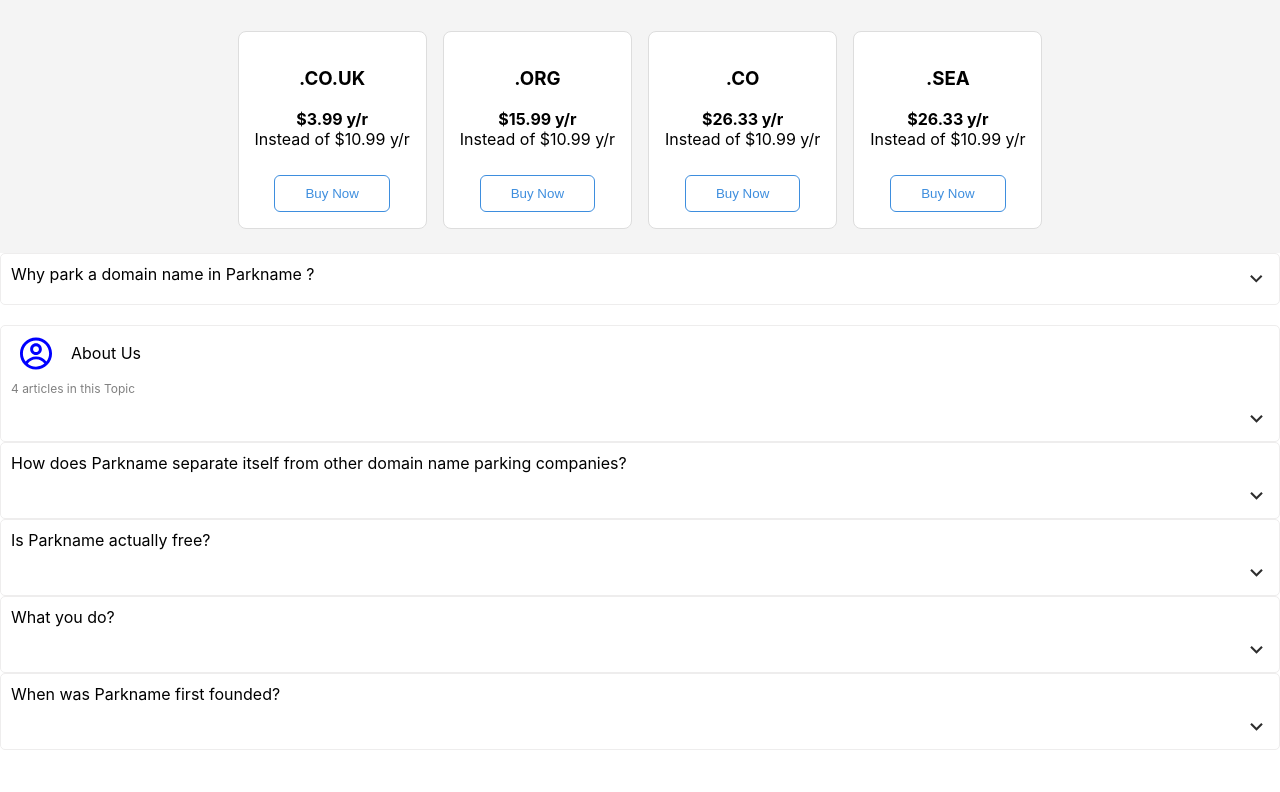
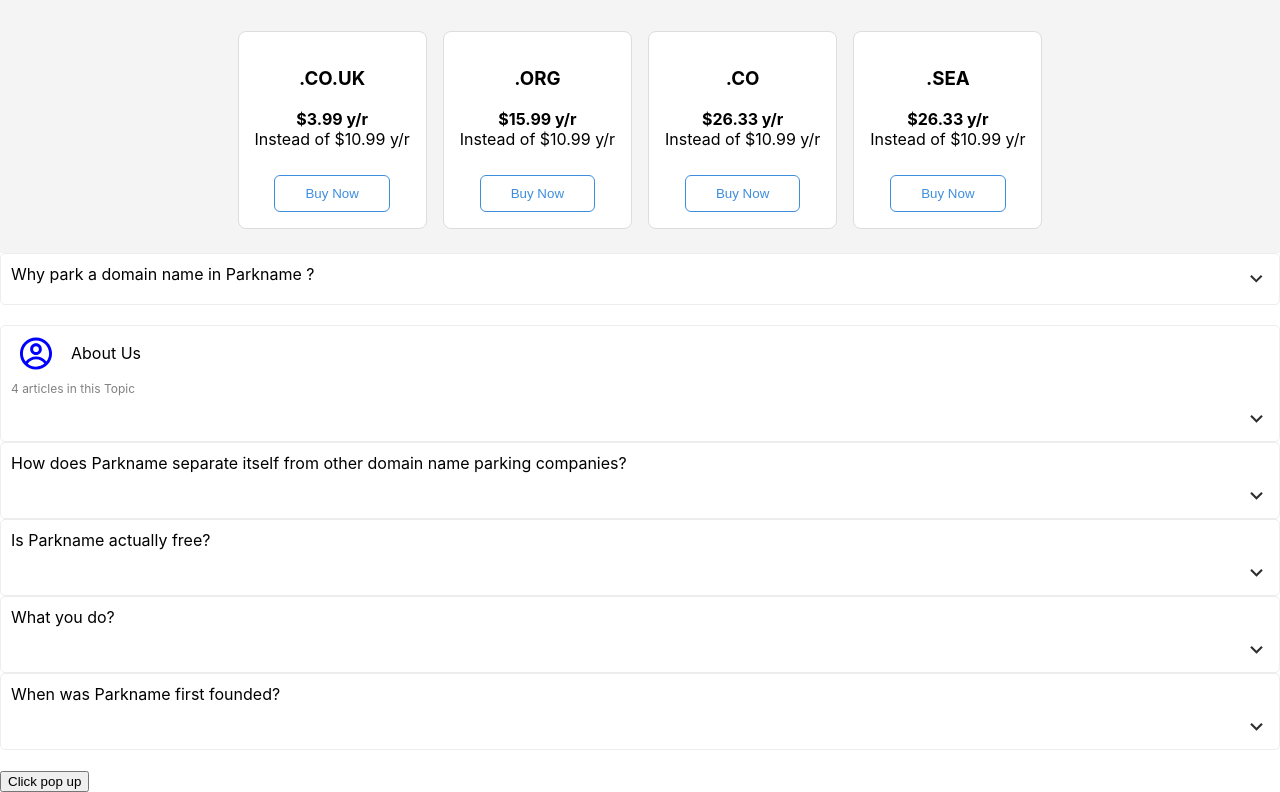
Before and after one commit to FestaMazreku/react-js, a React (Create React App) app: page / in a window 1280 px wide. Shown: the part 1817-2609 px from the top of the page. Before the commit the page ends 2587 px from the top, so only its background shows below. Built offline with nearby package versions, Linux system fonts and the light colour scheme.

Commit message:
Working on the third task

```diff
--- a/src/App.js
+++ b/src/App.js
@@ -4,6 +4,7 @@
 import Tab from "./components/tab";
 import ToggleText from "./components/usestate";
 import Toggle from "./components/usestate2";
+import Popup from "./components/Popup";
 
 function App() {
   const cardData = [
@@ -102,6 +103,7 @@
       <br></br>
       <Toggle />
       <br></br>
+      <Popup />
     </div>
   );
 }
--- /dev/null
+++ b/src/components/Popup.js
@@ -0,0 +1,14 @@
+import React from "react";
+
+function Popup(props) {
+  return (
+    <div className="popup">
+      <div className="popup-inner">
+        <button className="close-btn"> Click pop up </button>
+        {props.children}
+      </div>
+    </div>
+  );
+}
+
+export default Popup;
--- a/src/components/usestate2.js
+++ b/src/components/usestate2.js
@@ -7,7 +7,6 @@
   const initialRows = [
     {
       title: "About Us",
-      text: "Learn more about our company and mission.",
       additionalText: "4 articles in this Topic",
     },
     {
```
